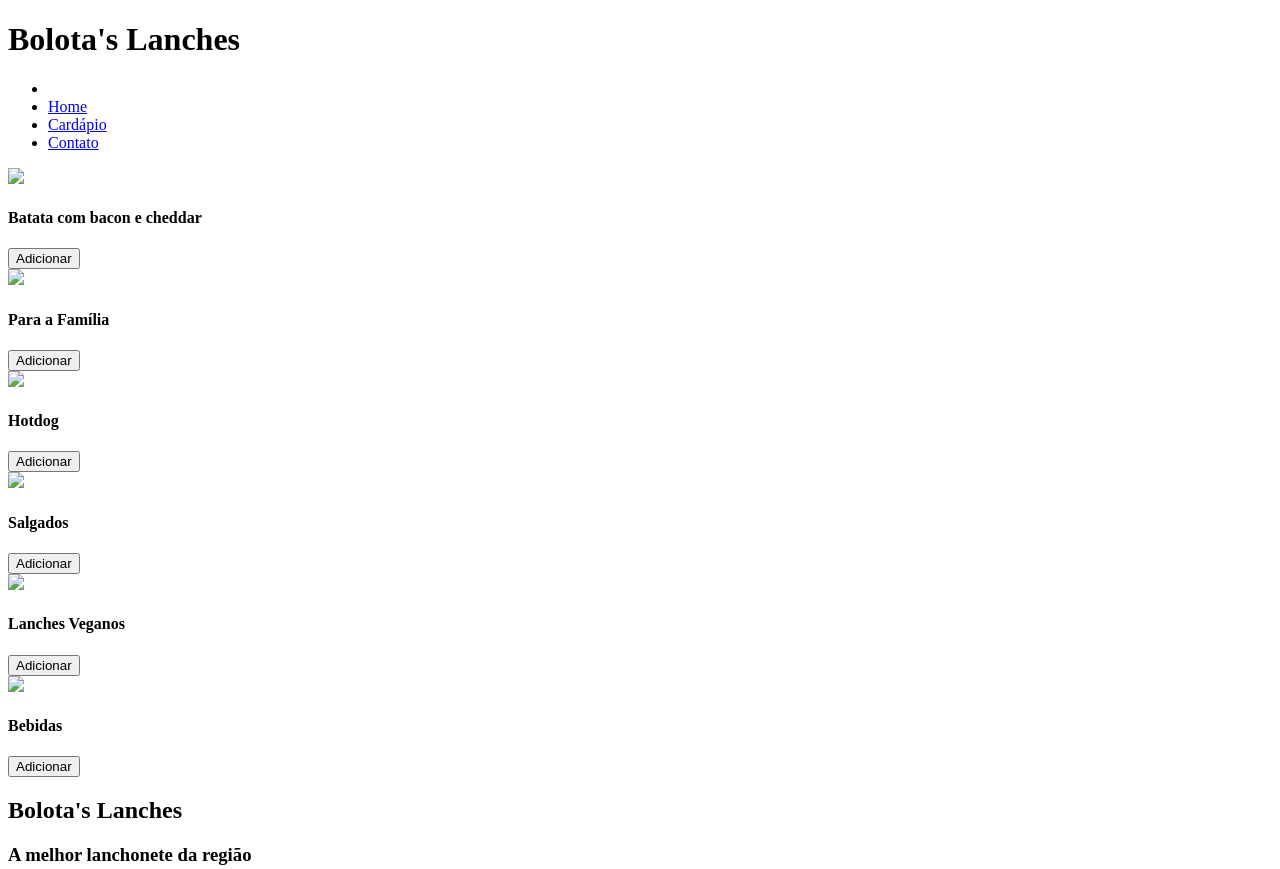
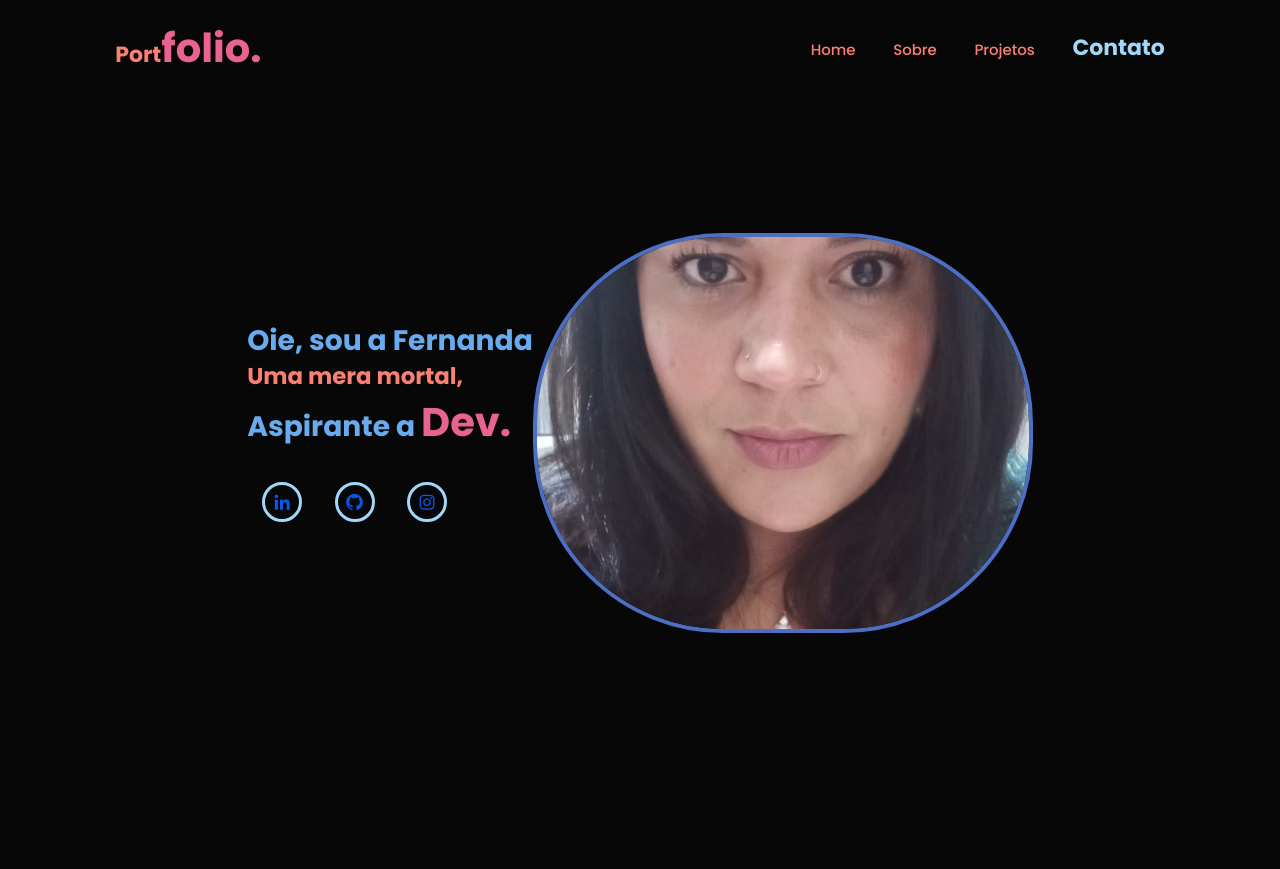
Before and after one commit to FerdNanda/portfolio, a plain HTML site: page index.html in a window 1280 px wide. Shown: the top 869 px of the page. Drawn offline with nearby package versions, Linux system fonts and the light colour scheme.

Commit message:
Add files via upload

```diff
--- a/index.html
+++ b/index.html
@@ -1,81 +1,152 @@
 <!DOCTYPE html>
 <html lang="pt-br">
-    <head>
-<meta http-equiv="content-type" content="text/html; charset=UTF-8">
+<head>
     <meta charset="UTF-8">
     <meta name="viewport" content="width=device-width, initial-scale=1.0">
-    <link rel="stylesheet" href="/styles.css">
+    <title>PortfolioFernanda</title>
+    <link rel="stylesheet" href="style.css">
+    <script src="https://unpkg.com/boxicons@2.1.4/dist/boxicons.js"></script>
+    <link href='https://unpkg.com/boxicons@2.1.4/css/boxicons.min.css' rel='stylesheet'>
 
-    <title>Bolota's Lanches</title>
+<style>
+    .img
+    {height:400px;
+     width:400px;
+     object-fit: cover;
+     border-radius: 190px;
+     border:4px solid rgb(76, 111, 195) ;
+    }
+ </style>
 </head>
+<body>
+    <header class="header">
+        <a href="#" class="logo">Port<span>folio.</span></a>
 
-<body>
+        <i class='bx bx-menu' id="menu-icon"></i>
 
-    <h1>Bolota's Lanches</h1>
-<nav id="menu">
-    <ul>
-        <li>
-        <li><a href="http://127.0.0.1:5500/index.html">Home</a></li>
-        <li><a href="http://127.0.0.1:5500/index.html">Cardápio</a></li>
-        <li><a href="http://127.0.0.1:5500/index.html">Contato</a></li>
+        <nav class="navbar">
+            <a href="#home" style="--i:1">Home</a>
+            <a href="#sobre" style="--i:2">Sobre</a>
+            <a href="#projetos" style="--i:3">Projetos</a>
+            <a href="#contato" style="--i:4" class="active"><b>Contato</b></a>
+        </nav><!--navbar-->
+    </header><!--header-->
 
 
-    </li>
-  </ul>
-</nav>
+    <section class="Home" id="home">
+        <div class="home-content">
+            <h2>Oie, sou a Fernanda</h2>
+            <h3>Uma mera mortal,</h3>
+            <h2>Aspirante a <span> Dev.</span></h2>
 
-    <section class="items">
+        <div class="social-media">
+                <a href="https://www.linkedin.com/in/fernanda-carneiro-de-laia-460455210/" target="_blank" style="--i:5"><i class='bx bxl-linkedin' ></i></a>
+                <a href="https://github.com/FerdNanda" target="_blank" style="--i:6"><i class='bx bxl-github'></i></a>
+                <a href="https://instagram.com/nandacrazy1904?igshid=MzMyNGUyNmU2YQ==" target="_blank" style="--i:7"><i class='bx bxl-instagram'></i></a>
+            </div><!--social-media-->
+          </div><!--home-content-->
 
-        <div class="item">
-            <img src="/img/batata-cheddar.webp">
-            <h4>Batata com bacon e cheddar</h4>
-            <button>Adicionar</button>
+        <div class="home-img">
+        <img src="../img/eu.jpeg" class="img"  alt="foto">
+        </div><!--home-img-->
+    </section><!--Home-->
 
-        </div>
-        <div class="item">
-            <img src="/img/combofamilia.jpg">
-            <h4>Para a Família</h4>
-            <button>Adicionar</button>
-</div>
+                <!--SOBRE-->
+    <section class="Sobre" id="sobre">
+        <div class="sobre-img">
+            <img src="../img/eu.jpeg" alt="minha foto">
+        </div><!--sobre-img-->
 
-        <div class="item">
-            <img src="/img/hotdog.jpeg">
-            <h4>Hotdog</h4>
-            <button>Adicionar</button>
-</div>
+        <div class="sobre-content">
+            <h2 class="heading">Sobre <span> Mim</span></h2>
+            <p>Paulista de 36 anos.
+            <br>Trabalho como agente de arrecadação em um pedágio da CCR Rodoanel, e é algo que eu amo fazer!<br>
+                Sou formada em Administração de empresas, e fiz curso Técnico de enfermagem também.
+            <br> Agora, graças a essa parceiria linda da CCR e da JA Brasil,<br> estamos envolvidas nesse projeto de sermos Desevenvolvedoras Web, este é o meu portfólio.</p></h3>
 
-        <div class="item">
-            <img src="/img/salgados.jpg">
-            <h4>Salgados</h4>
-            <button>Adicionar</button>
-</div>
+</div><!--sobre-content-->
 
-        <div class="item">
-            <img src="/img/veganos.jpg">
-            <h4>Lanches Veganos</h4>
-            <button>Adicionar</button>
+    </section>
+    <!--end-sobre-->
 
-        </div>
+                 <!--PORTFOLIO-->
 
-        <div class="item">
-            <img src="/img/bebidas.jpg">
-            <h4>Bebidas</h4>
-            <button>Adicionar</button>
-
-        </div>
+<style>
+    .img
+        {height:400px;
+         width:400px;
+        object-fit: cover;
+         border-radius: 190px;
+        border:4px solid rgb(76, 111, 195) ;
+        }
+ </style>
 
 
-    </section>
 
-    <!--footer-->
-    <footer>
-        <div class="logo">
-        <h2>Bolota's Lanches </h2>
-            <h3>A melhor lanchonete da região</h>
-        </div>
+    <section class="portfolio" id="projetos">
+       <h2 class="heading">Meus <span> Projetos </span></h2>
+
+       <div class="portfolio-container">
+            <div class="portfolio-box">
+                 <img src="../img/curriculo (2).jpeg" alt"">
+                 <div class="portfolio-layer">
+                      <h4>Currículo em html</h4>
+                      <p>No curso nosso primeiro desafio foi fazer o nosso currículo utilizando códigos html</p>
+                      <a href="https://ferdnanda.github.io/Curriculo/" target="_blank"><i class='bx bx-link-external'></i></a>
+        </div><!--portfolio-layer-->
+    </div><!--portfolio-box-->
+
+    <div class="portfolio-box">
+        <img src="../img/ODS.webp" alt"">
+        <div class="portfolio-layer">
+             <h4>ODS</h4>
+             <p>Site com links externos sobre um projeto da ONU</p>
+            <a href="https://ferdnanda.github.io/ENERGIAS/" target="_blank"><i class='bx bx-link-external'></i></a>
+        </div><!--portfolio-layer-->
+    </div><!--portfolio-box-->
+
+
+
+</section><!--end-portfolio-->
+
+              <!--CONTATOS-->
+     <section class="contato" id="contato">
+        <h2 class="heading">Fale <span> Comigo</span></h2>
+
+        <form action="#">
+            <div class="input-box">
+                <input type="text" placeholder="Nome Completo">
+                <input type="email" placeholder="Email">
+            </div><!--input-box-->
+            <div class="input-box">
+                <input type="number" placeholder="Telefone">
+                <input type="text" placeholder="Assunto">
+            </div><!--input-box-->
+            <textarea name="" id="" cols="30" rows="10" placeholder="Mensagem"></textarea>
+            <input type="submit" value="Enviar" class="btn">
+        </form>
+</sec>
+<!--end-contato-->
+
+<!--FOOTER-->
+<footer class="footer">
+    <div class="footer-text">
+        <p>Copyright&copy;2023 by Codehal | Todos os Direitos Reservados.</p>
+    </div>
+    <!--footer-text-->
 
 
 
 </footer>
+
+      <!--scroll revel -->
+<script src="https://unpkg.com/scrollreveal"></script>
+
+<!--typed js-->
+<script src="https://unpkg.com/typed.js@2.0.16/dist/typed.umd.js"></script>
+
+<!--custom js-->
+<script src="./script.js"></script>
+
 </body>
 </html>
```
